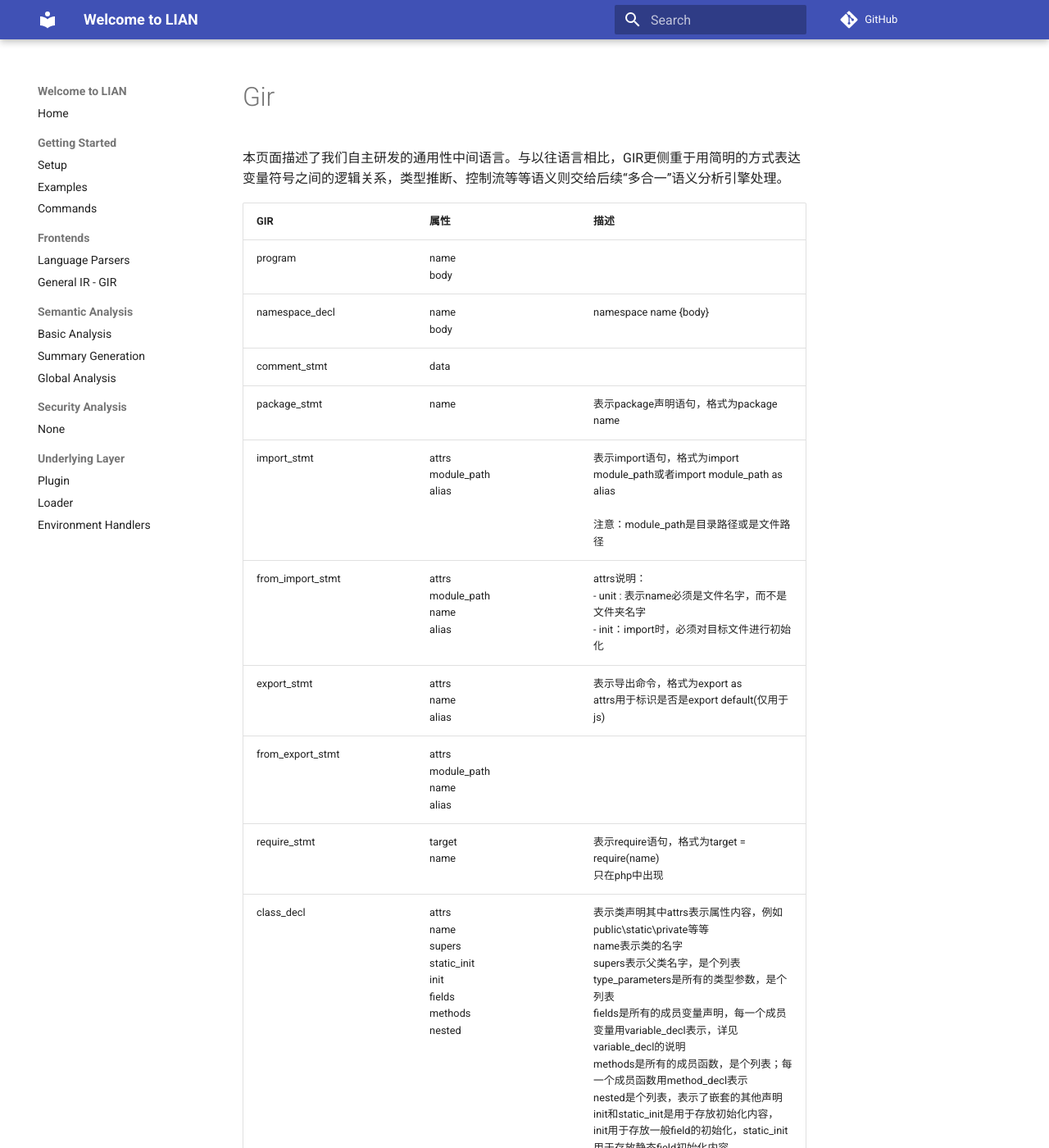
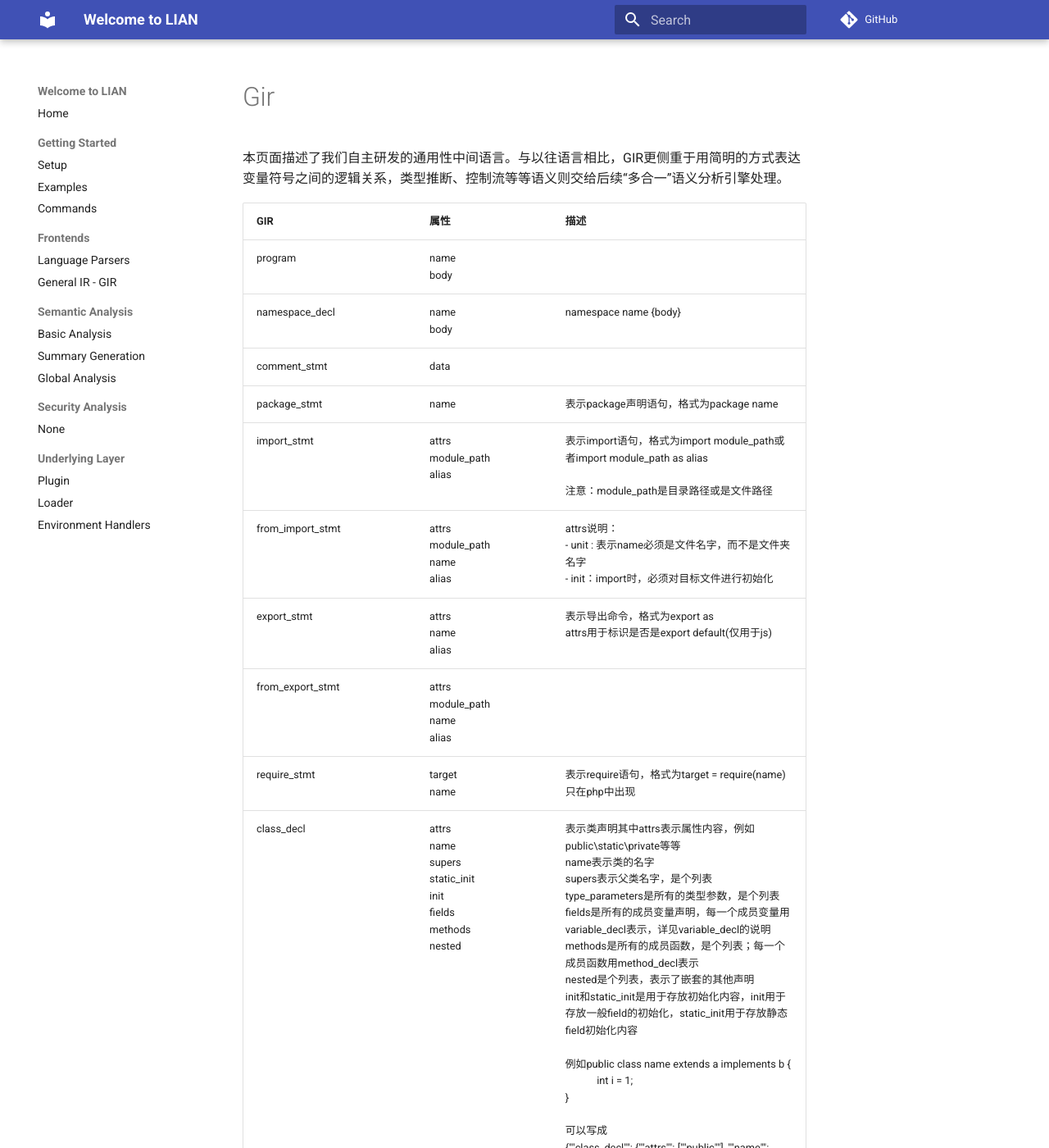
Before and after one commit to yang-guangliang/lian, an MkDocs documentation site: the page built from docs/zh/gir.md, in a window 1280 px wide and 1400 px high. Shown: the whole window at 82% size. Built offline with MkDocs 1.6.1 and Material for MkDocs 9.7.7, drawn with Linux system fonts in a browser that asks for light colours; comment, search, counter and statistics services are not loaded.

Commit message:
update docs/zh/gir.md

```diff
--- a/docs/zh/gir.md
+++ b/docs/zh/gir.md
@@ -1,10 +1,3 @@
-<style>
-table th:nth-of-type(2) {
-    width: 150pt;
-}
-</style>
-
-
 本页面描述了我们自主研发的通用性中间语言。与以往语言相比，GIR更侧重于用简明的方式表达变量符号之间的逻辑关系，类型推断、控制流等等语义则交给后续“多合一”语义分析引擎处理。
 
 | **GIR**                       | **属性**                                                     | **描述**                                                     |
```
